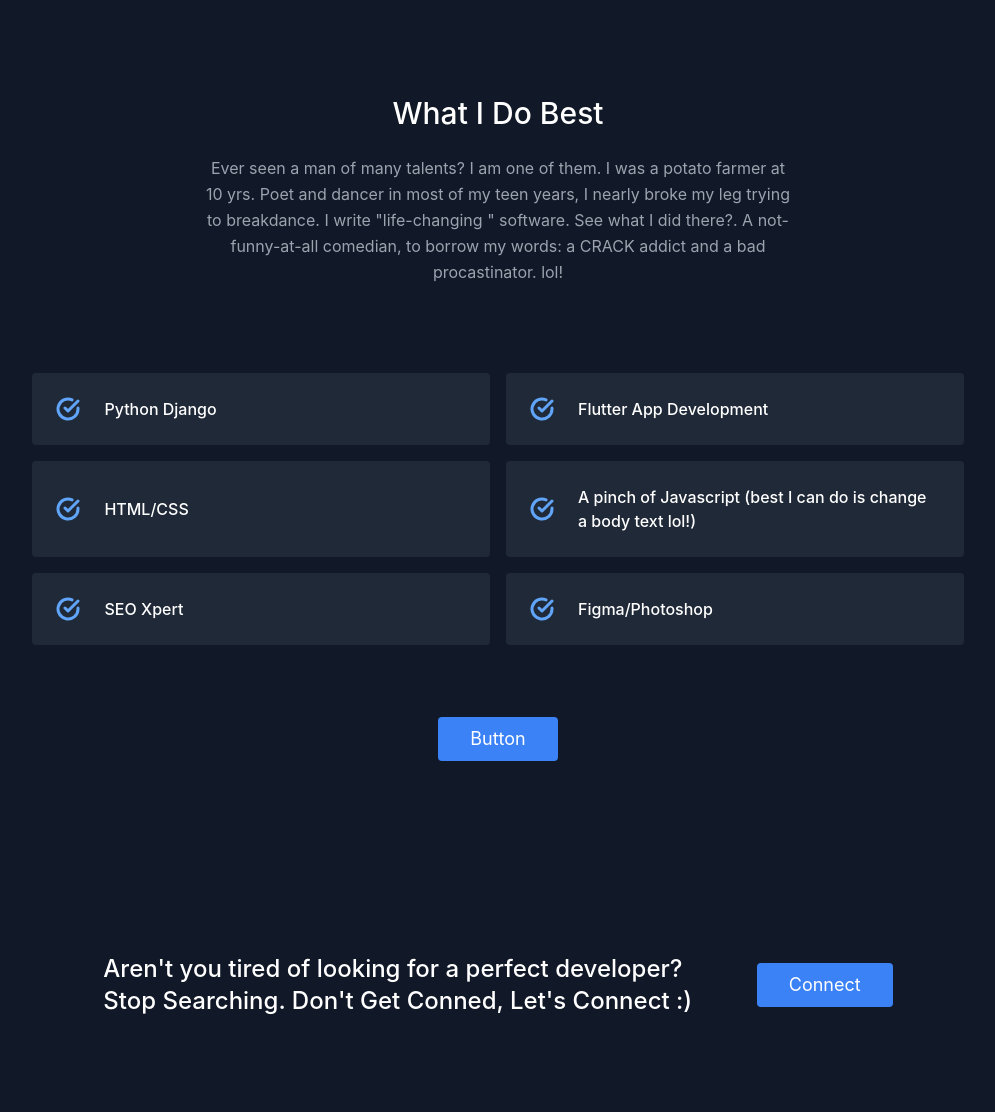
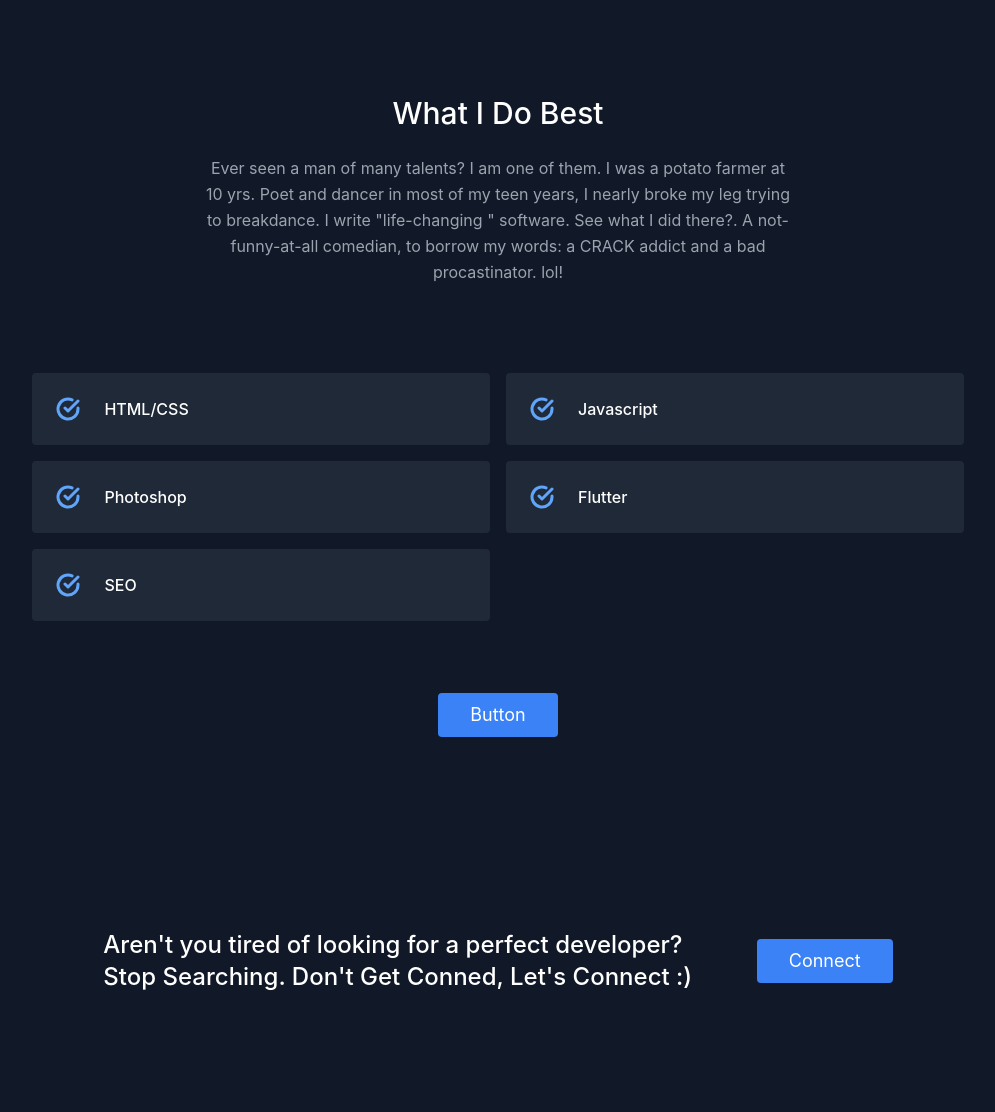
Before and after one commit to NjeruKariuki/Resume-online, a Django app: page / in a window 1280 px wide. Shown: the part 907-2019 px from the top of the page, without its empty margins (142-1137 px from the left). Run offline with Django 4.2, Linux system fonts and the light colour scheme; data comes from the database, SQL or seed files in the repository; both versions use the stored data as it was after the commit; some libraries are stand-ins or nearby versions.

Commit message:
render skills to browser

```diff
--- a/portfolio/templates/portfolio/dashboard.html
+++ b/portfolio/templates/portfolio/dashboard.html
@@ -30,61 +30,18 @@
 
           <div class="flex flex-wrap lg:w-4/5 sm:mx-auto sm:mb-2 -mx-2">
 
-
+            {% for skill in skills %}
             <div class="p-2 sm:w-1/2 w-full">
               <div class="bg-gray-800 rounded flex p-4 h-full items-center">
                 <svg fill="none" stroke="currentColor" stroke-linecap="round" stroke-linejoin="round" stroke-width="3" class="text-blue-400 w-6 h-6 flex-shrink-0 mr-4" viewBox="0 0 24 24">
                   <path d="M22 11.08V12a10 10 0 11-5.93-9.14"></path>
                   <path d="M22 4L12 14.01l-3-3"></path>
                 </svg>
-                <span class="title-font font-medium text-white">Python Django</span>
+                <span class="title-font font-medium text-white">{{skill.name}}</span>
               </div>
             </div>
-            <div class="p-2 sm:w-1/2 w-full">
-              <div class="bg-gray-800 rounded flex p-4 h-full items-center">
-                <svg fill="none" stroke="currentColor" stroke-linecap="round" stroke-linejoin="round" stroke-width="3" class="text-blue-400 w-6 h-6 flex-shrink-0 mr-4" viewBox="0 0 24 24">
-                  <path d="M22 11.08V12a10 10 0 11-5.93-9.14"></path>
-                  <path d="M22 4L12 14.01l-3-3"></path>
-                </svg>
-                <span class="title-font font-medium text-white">Flutter App Development</span>
-              </div>
-            </div>
-            <div class="p-2 sm:w-1/2 w-full">
-              <div class="bg-gray-800 rounded flex p-4 h-full items-center">
-                <svg fill="none" stroke="currentColor" stroke-linecap="round" stroke-linejoin="round" stroke-width="3" class="text-blue-400 w-6 h-6 flex-shrink-0 mr-4" viewBox="0 0 24 24">
-                  <path d="M22 11.08V12a10 10 0 11-5.93-9.14"></path>
-                  <path d="M22 4L12 14.01l-3-3"></path>
-                </svg>
-                <span class="title-font font-medium text-white">HTML/CSS</span>
-              </div>
-            </div>
-            <div class="p-2 sm:w-1/2 w-full">
-              <div class="bg-gray-800 rounded flex p-4 h-full items-center">
-                <svg fill="none" stroke="currentColor" stroke-linecap="round" stroke-linejoin="round" stroke-width="3" class="text-blue-400 w-6 h-6 flex-shrink-0 mr-4" viewBox="0 0 24 24">
-                  <path d="M22 11.08V12a10 10 0 11-5.93-9.14"></path>
-                  <path d="M22 4L12 14.01l-3-3"></path>
-                </svg>
-                <span class="title-font font-medium text-white">A pinch of Javascript (best I can do is change a body text lol!) </span>
-              </div>
-            </div>
-            <div class="p-2 sm:w-1/2 w-full">
-              <div class="bg-gray-800 rounded flex p-4 h-full items-center">
-                <svg fill="none" stroke="currentColor" stroke-linecap="round" stroke-linejoin="round" stroke-width="3" class="text-blue-400 w-6 h-6 flex-shrink-0 mr-4" viewBox="0 0 24 24">
-                  <path d="M22 11.08V12a10 10 0 11-5.93-9.14"></path>
-                  <path d="M22 4L12 14.01l-3-3"></path>
-                </svg>
-                <span class="title-font font-medium text-white">SEO Xpert </span>
-              </div>
-            </div>
-            <div class="p-2 sm:w-1/2 w-full">
-              <div class="bg-gray-800 rounded flex p-4 h-full items-center">
-                <svg fill="none" stroke="currentColor" stroke-linecap="round" stroke-linejoin="round" stroke-width="3" class="text-blue-400 w-6 h-6 flex-shrink-0 mr-4" viewBox="0 0 24 24">
-                  <path d="M22 11.08V12a10 10 0 11-5.93-9.14"></path>
-                  <path d="M22 4L12 14.01l-3-3"></path>
-                </svg>
-                <span class="title-font font-medium text-white"> Figma/Photoshop</span>
-              </div>
-            </div>
+            {% endfor %}
+
           </div>
           <button class="flex mx-auto mt-16 text-white bg-blue-500 border-0 py-2 px-8 focus:outline-none hover:bg-blue-600 rounded text-lg">Button</button>
         </div>
--- a/portfolio/views.py
+++ b/portfolio/views.py
@@ -7,7 +7,7 @@ from django.conf import settings
 from django.contrib import messages
 from django.contrib.auth.decorators import login_required
 from .models import Project
-from users.models import ChiefImage
+from users.models import ChiefImage, Skills
 
 
 def portfolio(request):
@@ -18,10 +18,16 @@ def portfolio(request):
 	#image
 	image = ChiefImage.objects.all()[0]
 
+	#skills
+	skills = Skills.objects.all()
+
+	print(skills)
+
 	context={'projects' : projects,
 	 'specialproject' : project1,
 	  'feature_image' : feature_image,
-	  'image' : image
+	  'image' : image,
+	  'skills' : skills
 		}
 
 	return render(request,'portfolio/dashboard.html', context)
```
Also changed, not shown: db.sqlite3.
